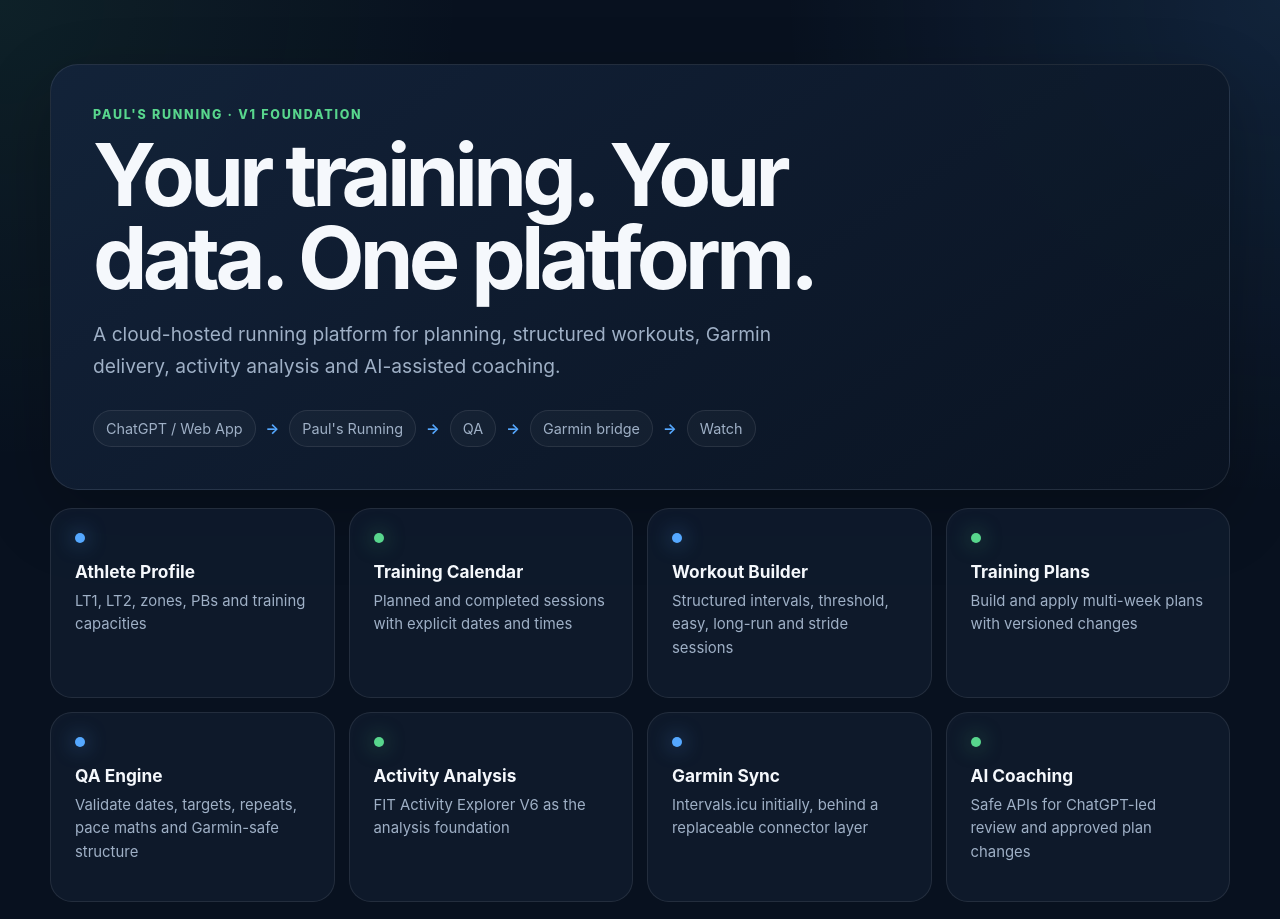
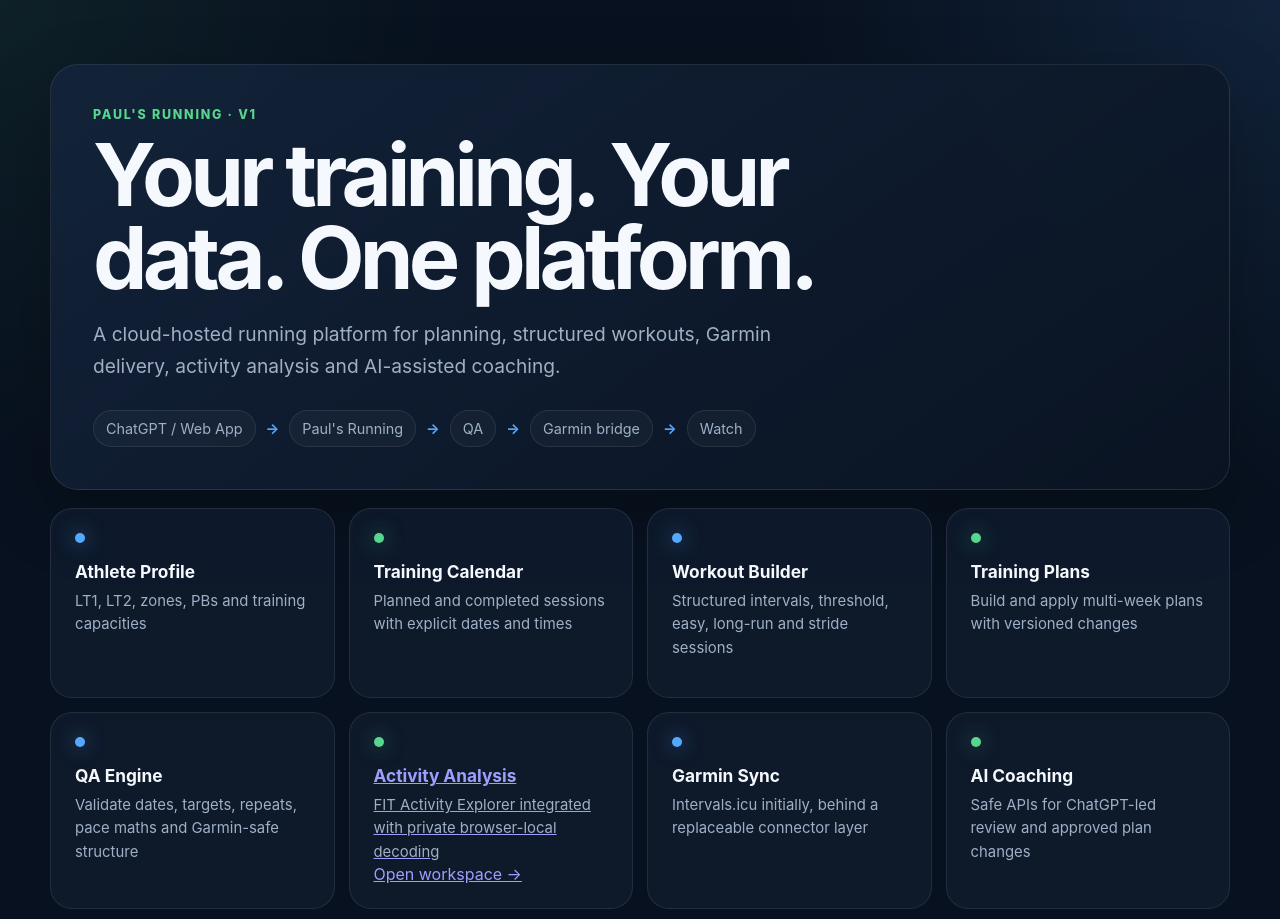
Before and after one commit to MrE84/Paul-Running-v1, a Next.js app: page / in a window 1280 px wide. Shown: the top 919 px of the page. Built offline with nearby package versions, Linux system fonts and the light colour scheme.

Commit message:
PAU-8 link Activity Analysis workspace

```diff
--- a/app/page.tsx
+++ b/app/page.tsx
@@ -1,19 +1,21 @@
+import Link from "next/link";
+
 const modules = [
-  ["Athlete Profile", "LT1, LT2, zones, PBs and training capacities"],
-  ["Training Calendar", "Planned and completed sessions with explicit dates and times"],
-  ["Workout Builder", "Structured intervals, threshold, easy, long-run and stride sessions"],
-  ["Training Plans", "Build and apply multi-week plans with versioned changes"],
-  ["QA Engine", "Validate dates, targets, repeats, pace maths and Garmin-safe structure"],
-  ["Activity Analysis", "FIT Activity Explorer V6 as the analysis foundation"],
-  ["Garmin Sync", "Intervals.icu initially, behind a replaceable connector layer"],
-  ["AI Coaching", "Safe APIs for ChatGPT-led review and approved plan changes"],
-];
+  ["Athlete Profile", "LT1, LT2, zones, PBs and training capacities", null],
+  ["Training Calendar", "Planned and completed sessions with explicit dates and times", null],
+  ["Workout Builder", "Structured intervals, threshold, easy, long-run and stride sessions", null],
+  ["Training Plans", "Build and apply multi-week plans with versioned changes", null],
+  ["QA Engine", "Validate dates, targets, repeats, pace maths and Garmin-safe structure", null],
+  ["Activity Analysis", "FIT Activity Explorer integrated with private browser-local decoding", "/activity-analysis"],
+  ["Garmin Sync", "Intervals.icu initially, behind a replaceable connector layer", null],
+  ["AI Coaching", "Safe APIs for ChatGPT-led review and approved plan changes", null],
+] as const;
 
 export default function Home() {
   return (
     <main>
       <section className="hero">
-        <div className="eyebrow">PAUL&apos;S RUNNING · V1 FOUNDATION</div>
+        <div className="eyebrow">PAUL&apos;S RUNNING · V1</div>
         <h1>Your training. Your data. One platform.</h1>
         <p>
           A cloud-hosted running platform for planning, structured workouts, Garmin delivery,
@@ -25,19 +27,18 @@ export default function Home() {
       </section>
 
       <section className="grid" aria-label="Platform modules">
-        {modules.map(([title, text]) => (
-          <article className="card" key={title}>
-            <div className="dot" />
-            <h2>{title}</h2>
-            <p>{text}</p>
-          </article>
-        ))}
+        {modules.map(([title, text, href]) => {
+          const content = <><div className="dot" /><h2>{title}</h2><p>{text}</p>{href && <span className="moduleLink">Open workspace →</span>}</>;
+          return href
+            ? <Link className="card cardLink" href={href} key={title}>{content}</Link>
+            : <article className="card" key={title}>{content}</article>;
+        })}
       </section>
 
       <section className="status">
         <div>
           <span className="statusLabel">Current phase</span>
-          <strong>Platform Foundation</strong>
+          <strong>Training &amp; Analysis Core</strong>
         </div>
         <div>
           <span className="statusLabel">Source of truth</span>
```
